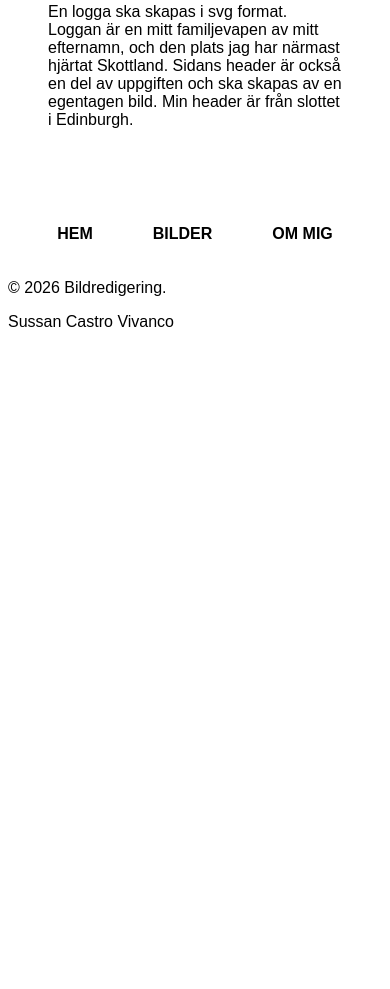
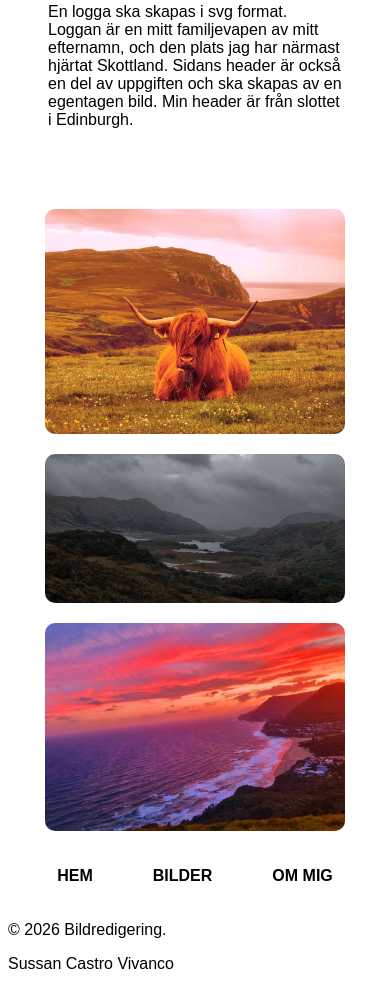
Before and after one commit to sussanvivanco-gif/Datateknik_Lab1, a plain HTML site: page index.html in a window 390 px wide. Shown: the part 789-1778 px from the top of the page. Before the commit the page ends 1136 px from the top, so only its background shows below. Drawn offline with Linux system fonts and the light colour scheme.

Commit message:
redigerat första sidan och lagt till bilder.

```diff
--- a/css/style.css
+++ b/css/style.css
@@ -91,9 +91,35 @@ nav ul{
     }
 }
 
+/*IMAGE CONTAINER*/
+.image-container {
+    display: flex;
+    justify-content: center;
+    gap: 60px;
+    margin-top: 20px;
+}
+.image {
+    max-width: 25%;
+    height: auto;
+    border-radius: 10px;
+    object-fit: cover;
+}
 
-
-
+@media (max-width: 600px) {
+    .image-container {
+        display: flex;
+        justify-content: column;
+        flex-wrap: wrap;
+        gap: 20px;
+        margin-top: 20px;s
+    }
+    .image {
+        max-width: 80%;
+        height: auto;
+        border-radius: 10px;
+        object-fit: cover;
+    }
+}
 /*Footer*/
 
 footer ul {
--- a/index.html
+++ b/index.html
@@ -45,6 +45,11 @@
                     Sidans header är också en del av uppgiften och ska skapas av en egentagen bild. Min header är från slottet i Edinburgh.
                 </p>
             </article>
+            <div class="image-container">
+                <img src="images/original_bildserie001.jpg" alt="oredigerad landskapsbildmed höglandsboskap" class="image">
+                <img src="images/original_bildserie002.jpg" alt="oredigerad naturlandskap mulet väder" class="image">
+                <img src="images/original_bildserie003.jpg" alt="oredigerad kustlandsap med strand och en liten by vid havet" class="image">
+            </div>
         </main>
 
         <footer>
```
Also changed, not shown: ommig.html (+1 -2 lines).
